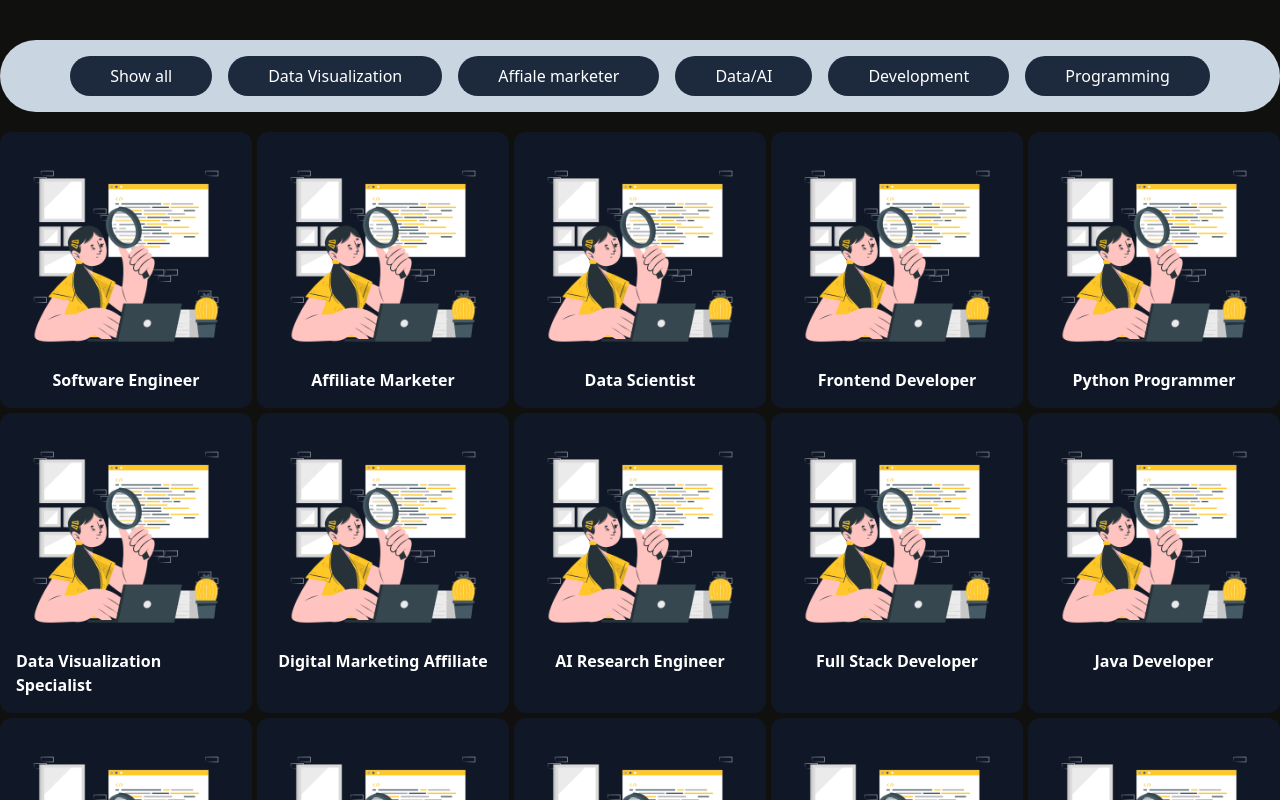
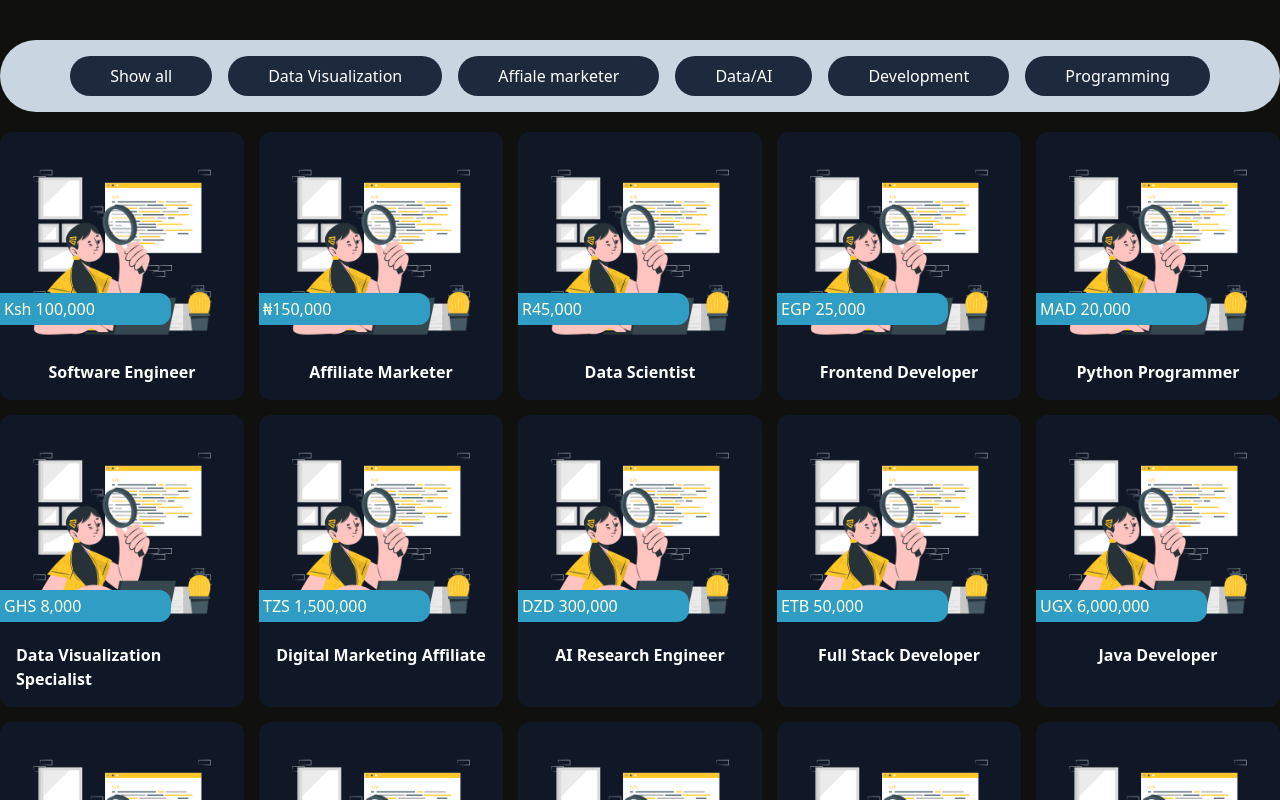
Before and after one commit to tchasinga/jobposter, a Next.js app: page / in a window 1280 px wide. Shown: the part 840-1640 px from the top of the page. Built offline with nearby package versions, Linux system fonts and the light colour scheme.

Commit message:
feat: enhance Jobs component layout with salary display and improved grid gap

```diff
--- a/app/Pages/Jobs.jsx
+++ b/app/Pages/Jobs.jsx
@@ -34,11 +34,14 @@ export default function Jobs() {
          </div>
 
          {/* Jo listing is added now */}
-            <div className='newproductgrid py-5 relative'>
+            <div className='newproductgrid py-5 '>
                 {getjobs.map((job) => (
-                    <div className='bg-gray-900 p-4 rounded-xl flex flex-col items-center' key={job.id}>
+                    <div className='bg-gray-900 p-4 rounded-xl relative flex flex-col items-center' key={job.id}>
                         <div className='newproductcardtop'>
                             <Image src={job.cardImgIcon} alt="" />
+                        </div>
+                        <div className='bg-[#309EC4] w-[70%] p-1 font-medium rounded-r-xl absolute  left-0 top-[60%]  '>
+                            <h1>{job.salary}</h1>
                         </div>
                         <div className='flex items-center justify-center font-bold text-white'>
                             <h1>{job.title}</h1>
--- a/app/globals.css
+++ b/app/globals.css
@@ -11,5 +11,5 @@ body {
 .newproductgrid {
   display: grid;
   grid-template-columns: repeat(auto-fit, minmax(220px, 1fr));
-  grid-gap: 5px;
+  grid-gap: 15px;
 }
```
